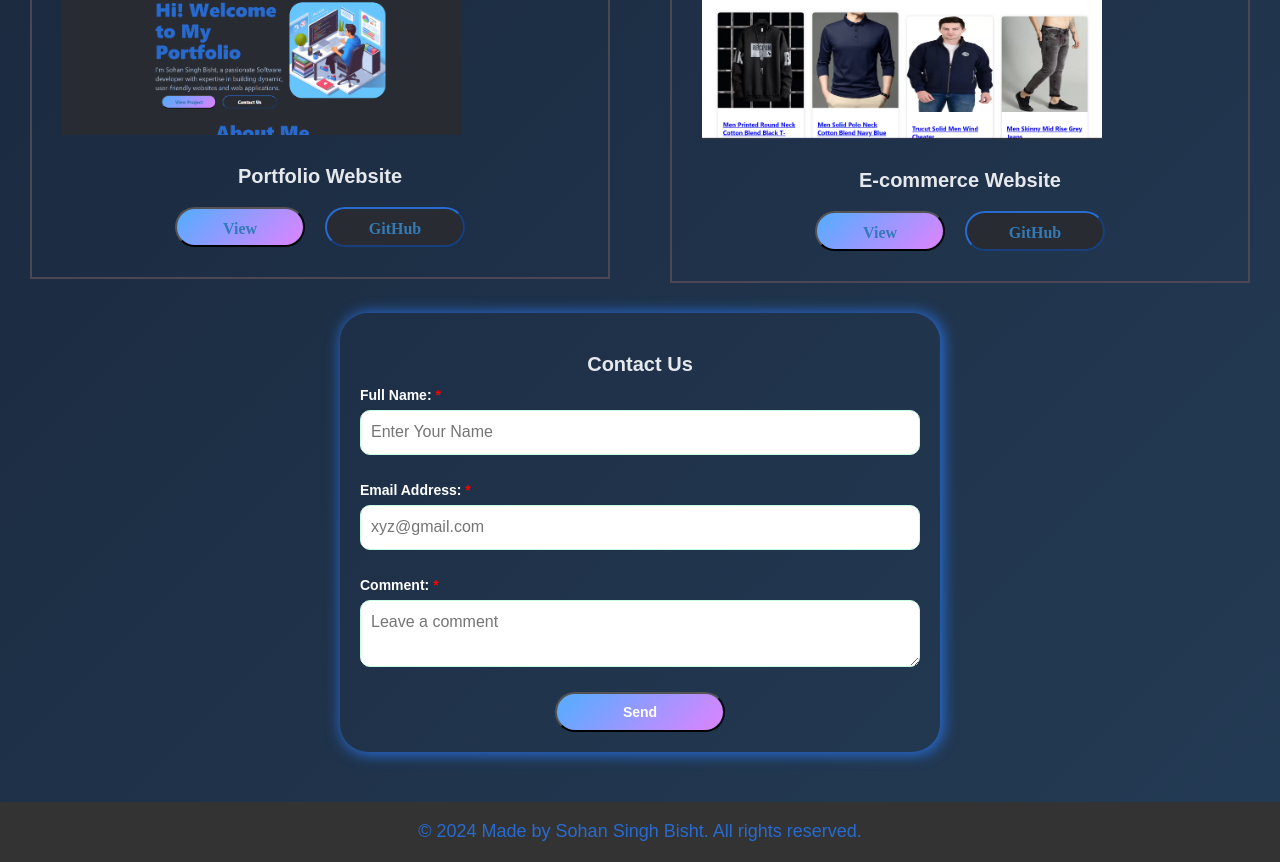
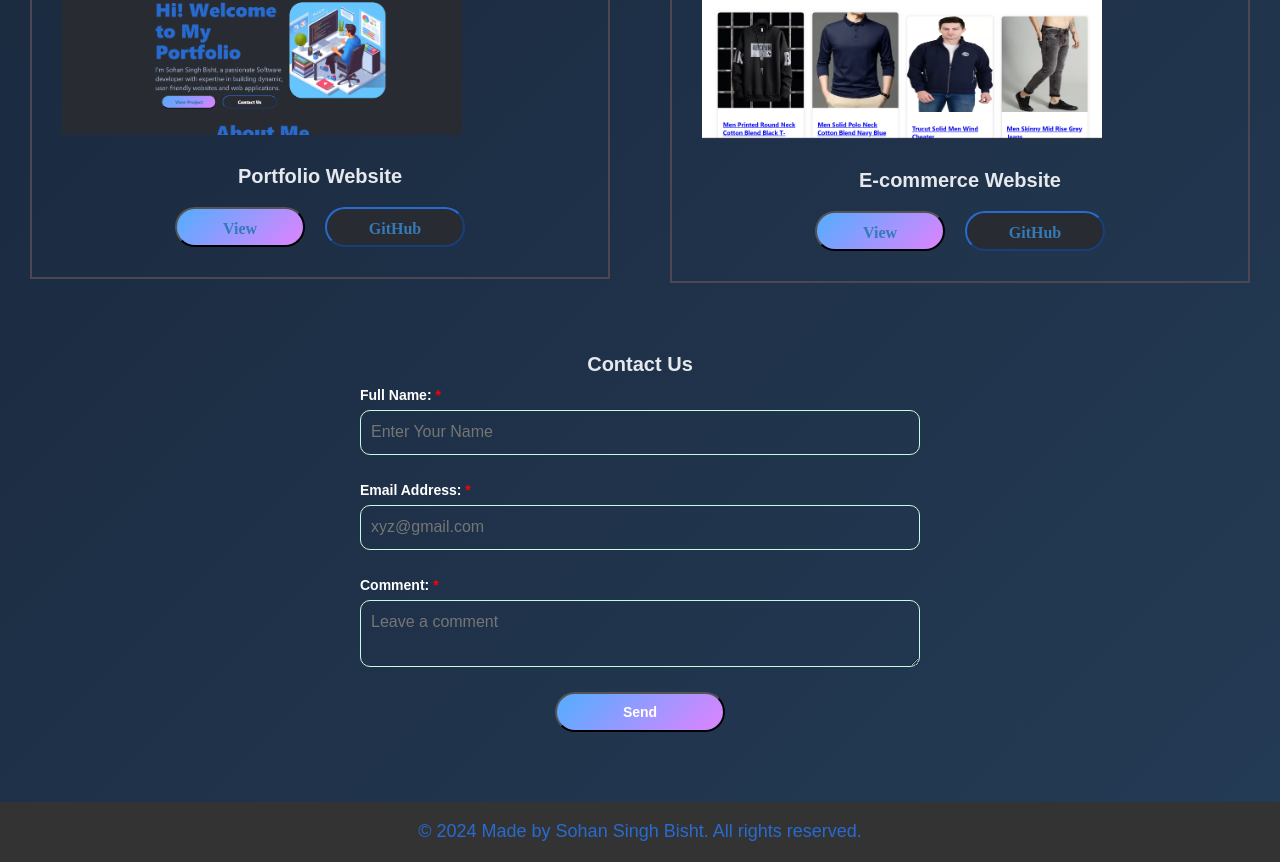
Before and after one commit to sohan418/portfolio_website, a React (Create React App) app: page / in a window 1280 px wide. Shown: the part 1550-2412 px from the top of the page. Built offline with nearby package versions, Linux system fonts and the light colour scheme.

Commit message:
change in home page

```diff
--- a/src/components/ContactUs/ContactUs.css
+++ b/src/components/ContactUs/ContactUs.css
@@ -8,7 +8,6 @@
     color: white;
     /* background-color: rgb(232,232,239); */
     border-radius: 28px;
-    box-shadow:2px 1px 14px 2px #286bd0
 }
 .input-container {
     display: flex;
@@ -39,7 +38,8 @@ input, textarea {
     font-size: 16px;
     width: 100%;
     box-sizing: border-box;
-    color: rgb(27, 23, 23);
+    color: rgb(250, 250, 250);
+    background-color: transparent;
 }
 
 textarea {
```
